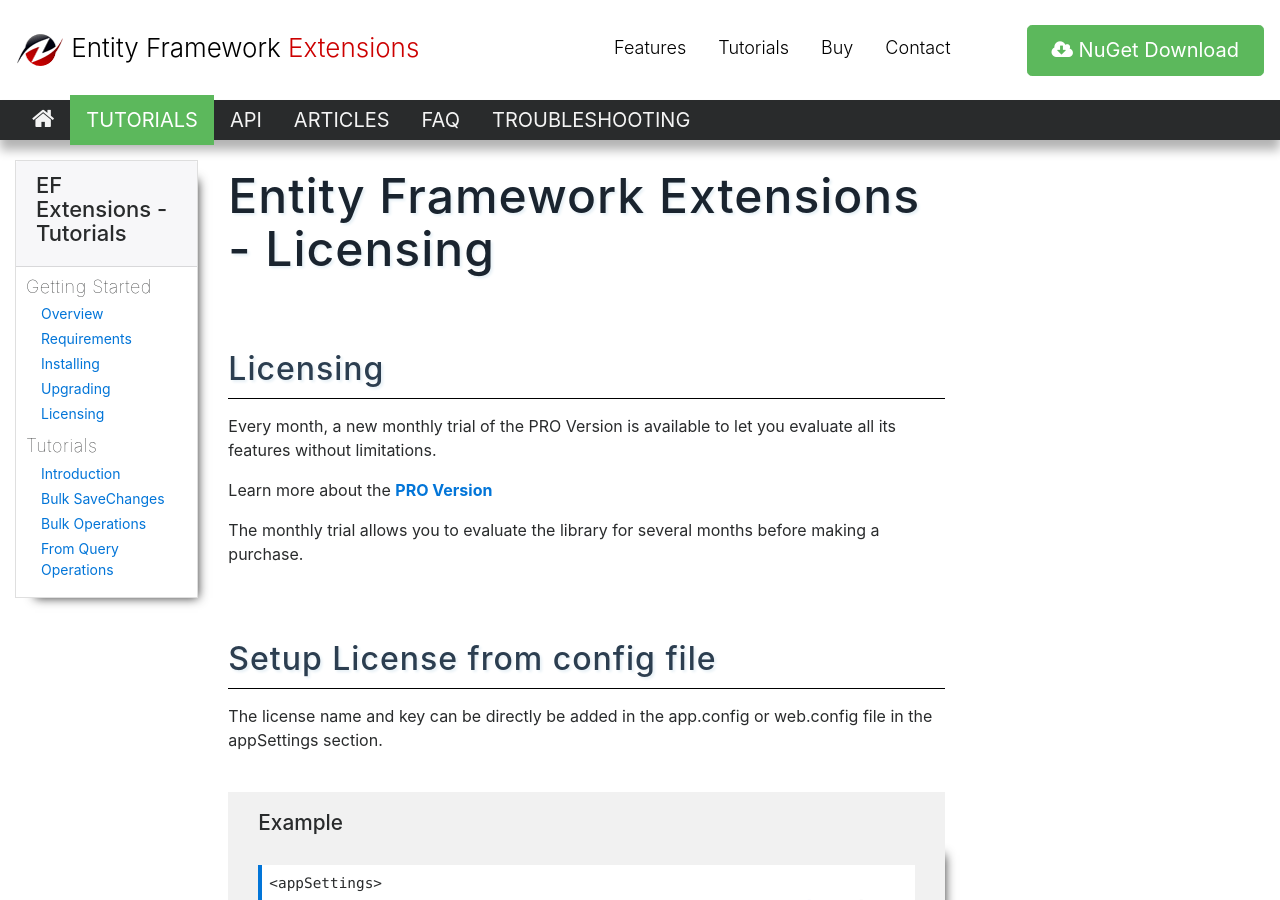
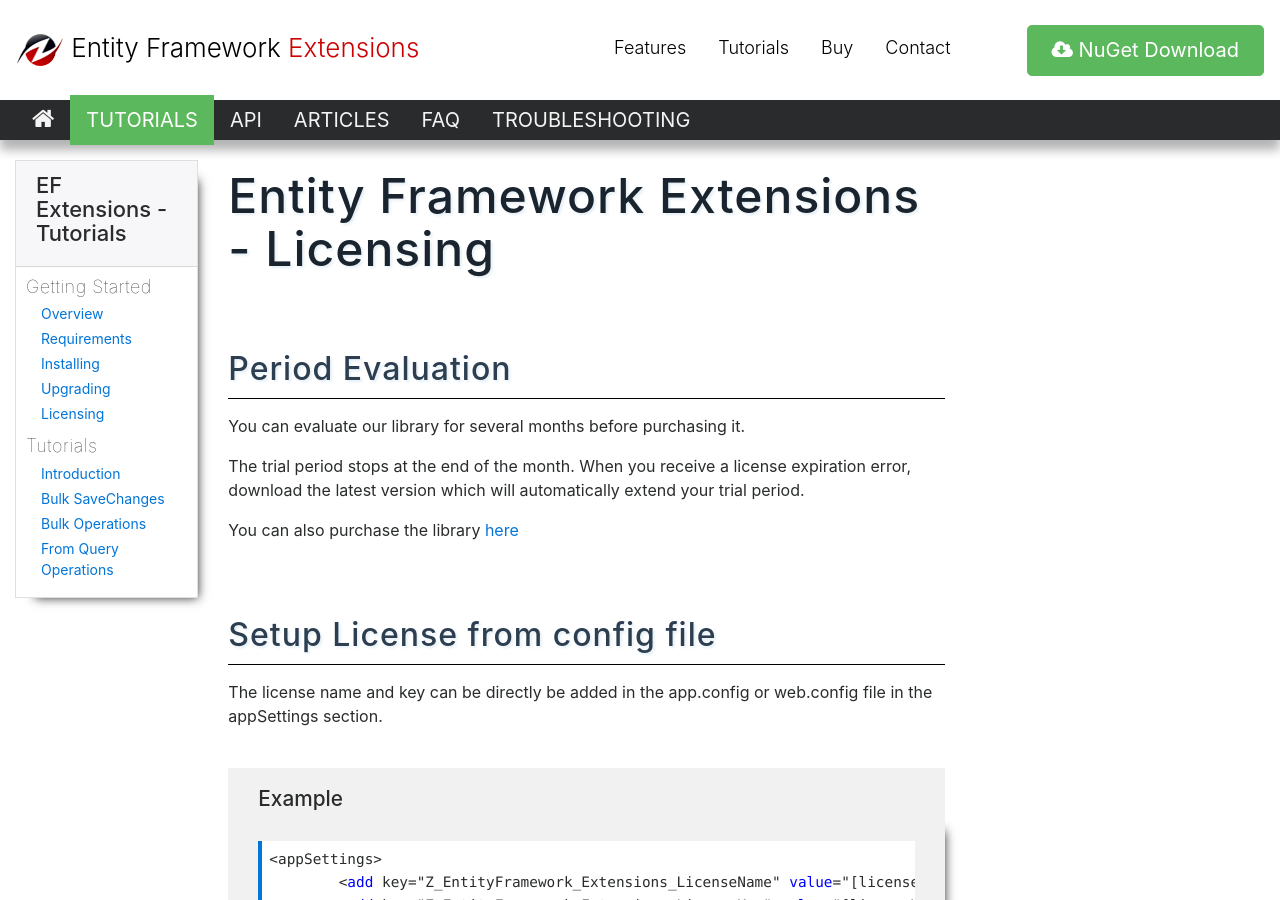
Before and after one commit to zzzprojects/EntityFramework-Extensions, a Jekyll site: the page built from docs/pages/tutorials/licensing.md, in a window 1280 px wide and 900 px high. Built offline with Jekyll 4.4.1, drawn with Linux system fonts in a browser that asks for light colours; nearby versions of some CDN libraries.

Commit message:
Update licensing.md

```diff
--- a/docs/pages/tutorials/licensing.md
+++ b/docs/pages/tutorials/licensing.md
@@ -6,12 +6,12 @@ permalink: licensing
 
 {% include template-h1.html %}
 
-## Licensing
-Every month, a new monthly trial of the PRO Version is available to let you evaluate all its features without limitations.
+## Period Evaluation
+You can evaluate our library for several months before purchasing it.
 
-Learn more about the **[PRO Version](http://entityframework-extensions.net/#pro)**
+The trial period stops at the end of the month. When you receive a license expiration error, download the latest version which will automatically extend your trial period.
 
-The monthly trial allows you to evaluate the library for several months before making a purchase.
+You can also purchase the library [here]((http://entityframework-extensions.net/#pro))
 
 ## Setup License from config file
 The license name and key can be directly be added in the app.config or web.config file in the appSettings section.
```
